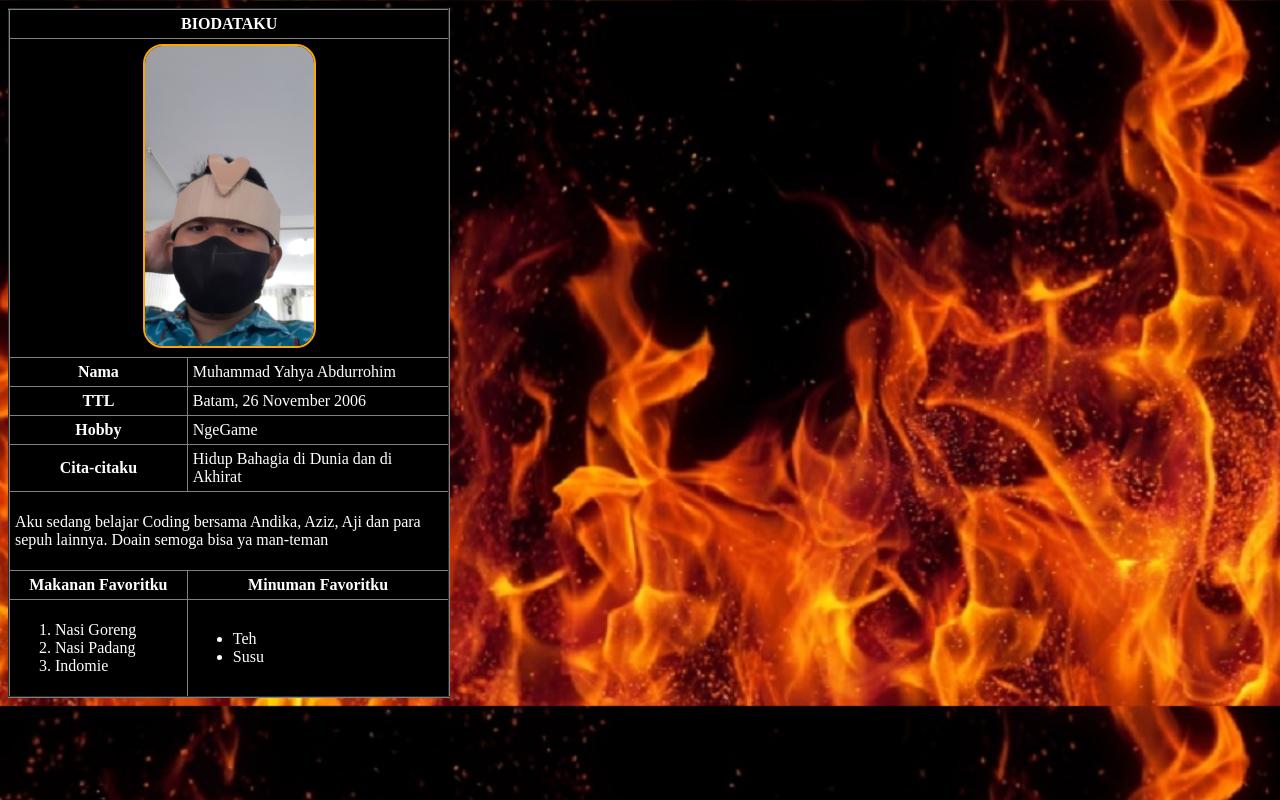
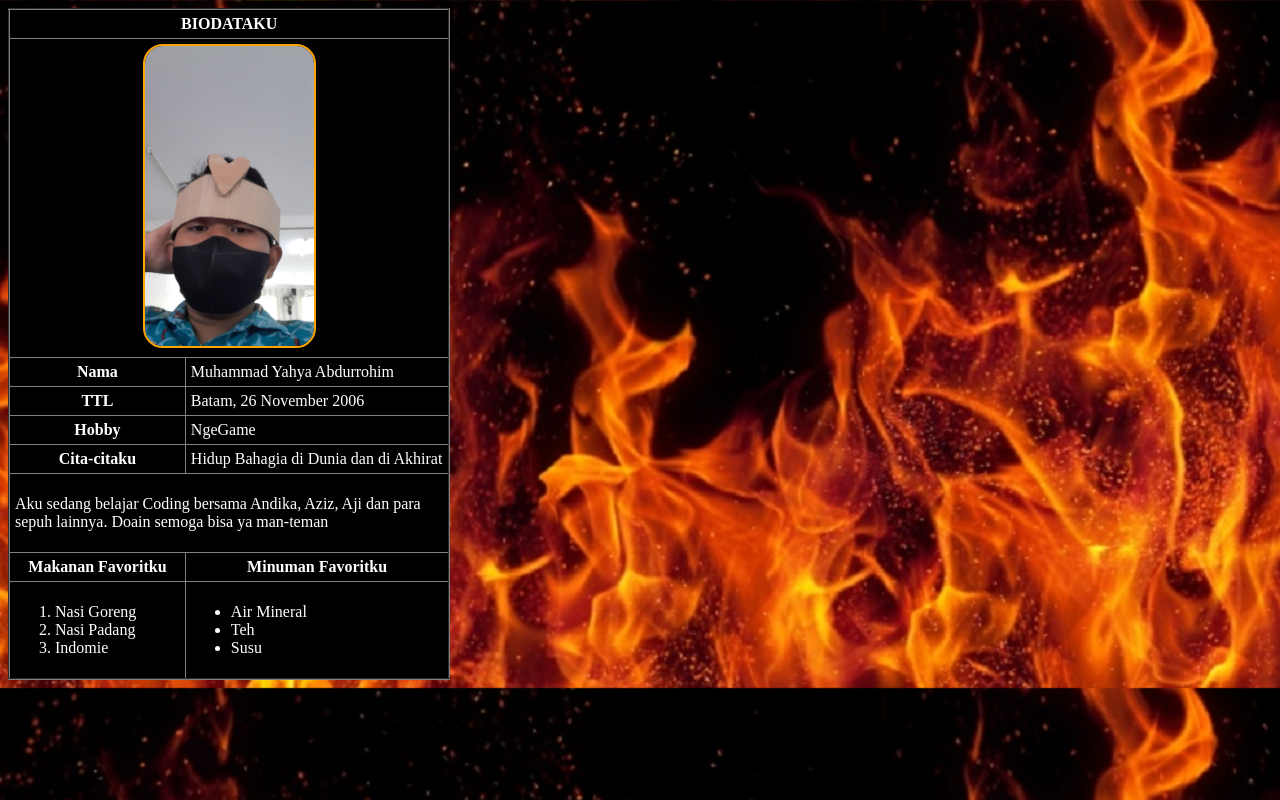
Before and after one commit to myahyaabdurrohim/myahyaabdurrohim, a plain HTML site: page index.html in a window 1280 px wide. Drawn offline with Linux system fonts and the light colour scheme.

Commit message:
Update index.html

```diff
--- a/index.html
+++ b/index.html
@@ -49,6 +49,7 @@
             </td>
             <td>
                 <ul>
+                    <li>Air Mineral</li>
                     <li>Teh</li>
                     <li>Susu</li>
                 </ul>
```
